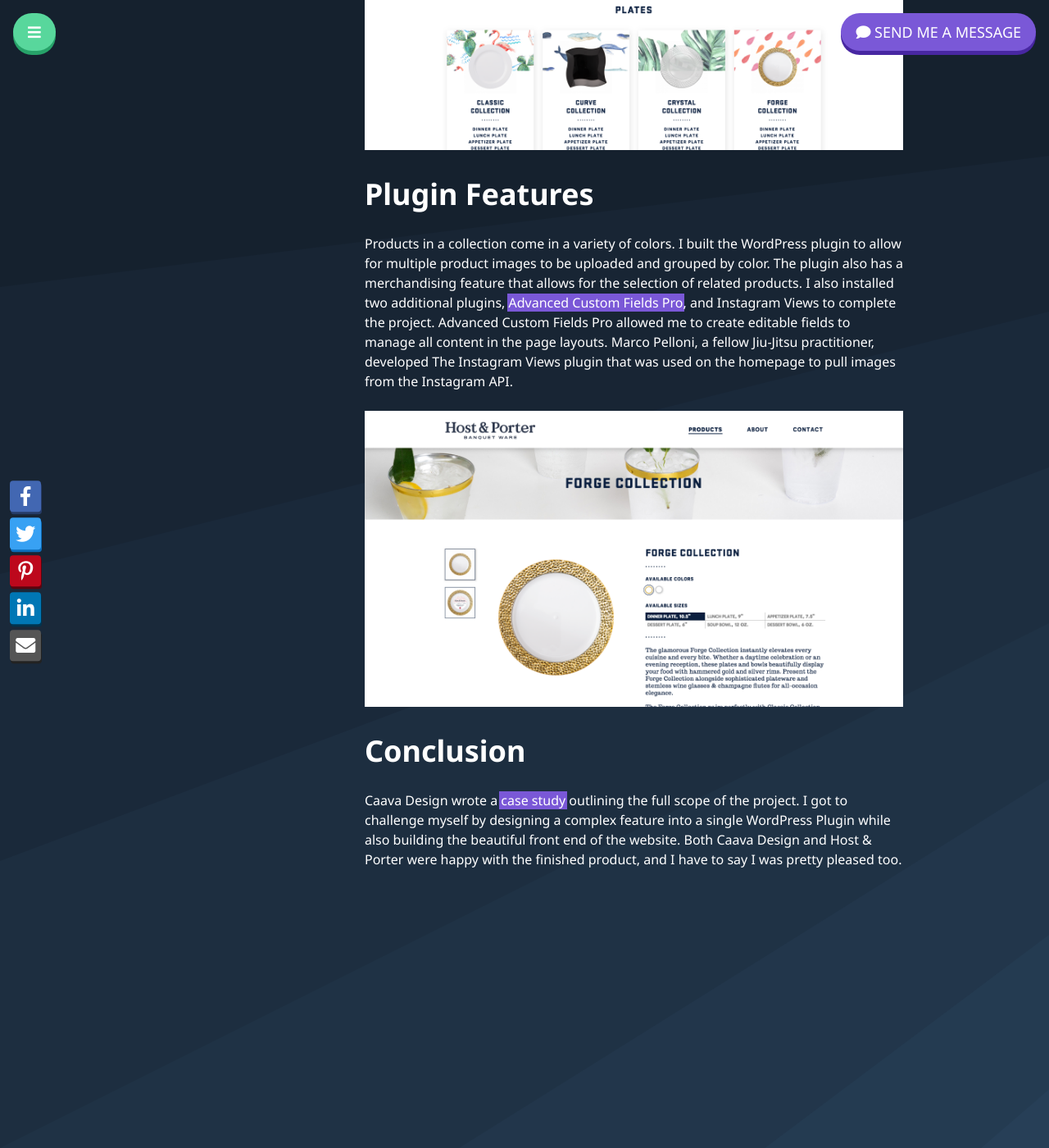
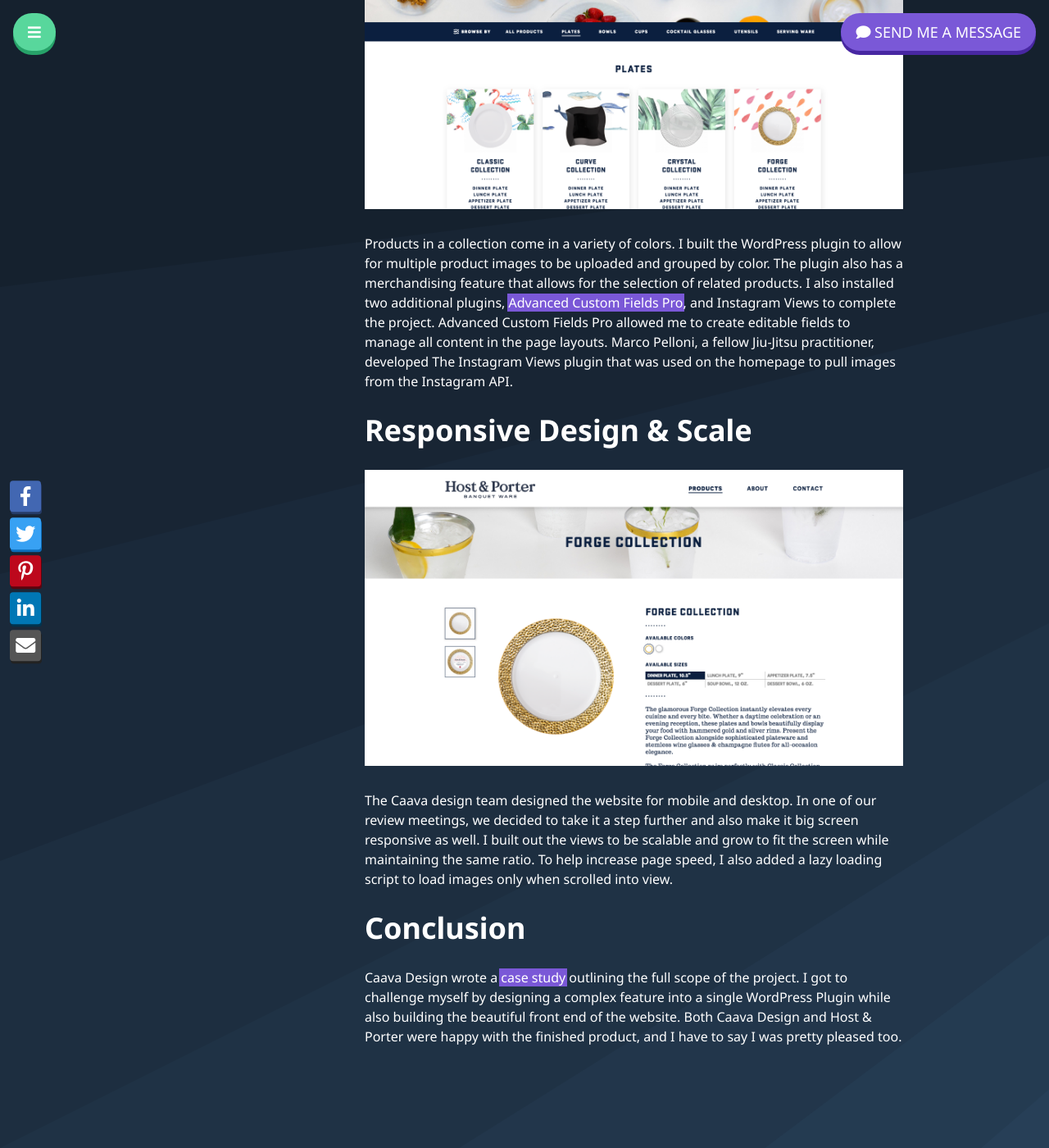
Before and after one commit to edmeehan/edmeehan.github.io, a Jekyll site: the page built from _projects/2019-02-01-hostandporter.md, in a window 1280 px wide and 1400 px high, scrolled down 1816 px. Shown: the whole window at 82% size. Built offline with Jekyll 4.4.1, drawn with Linux system fonts in a browser that asks for light colours; comment, search, counter and statistics services are not loaded.

Commit message:
added more copy to host and porter

```diff
--- a/_projects/2019-02-01-hostandporter.md
+++ b/_projects/2019-02-01-hostandporter.md
@@ -12,13 +12,17 @@
 
 The client selected WordPress as the platform of choice. **The product catalog contained 450 SKU's, 26 collections (products grouped by design) and 6 categories.** The project had the size and complexity of an e-commerce store without the cart. I created a custom WordPress plugin that would allow for the management of the catalog within the admin UI.
 
+### Plugin Features
+
 <img class="full-width" width="400" height="400" src="{{ '/img/projects/hostandporter-category.png' | absolute_url }}" alt="">
-
-### Plugin Features
 
 Products in a collection come in a variety of colors. I built the WordPress plugin to allow for multiple product images to be uploaded and grouped by color. The plugin also has a merchandising feature that allows for the selection of related products. I also installed two additional plugins, [Advanced Custom Fields Pro](https://www.advancedcustomfields.com/pro/), and Instagram Views to complete the project. Advanced Custom Fields Pro allowed me to create editable fields to manage all content in the page layouts. Marco Pelloni, a fellow Jiu-Jitsu practitioner, developed The Instagram Views plugin that was used on the homepage to pull images from the Instagram API.
 
+### Responsive Design & Scale
+
 <img class="full-width" width="400" height="400" src="{{ '/img/projects/hostandporter-product.png' | absolute_url }}" alt="">
+
+The Caava design team designed the website for mobile and desktop. In one of our review meetings, we decided to take it a step further and also make it big screen responsive as well. I built out the views to be scalable and grow to fit the screen while maintaining the same ratio. To help increase page speed, I also added a lazy loading script to load images only when scrolled into view.
 
 ### Conclusion
 
```
